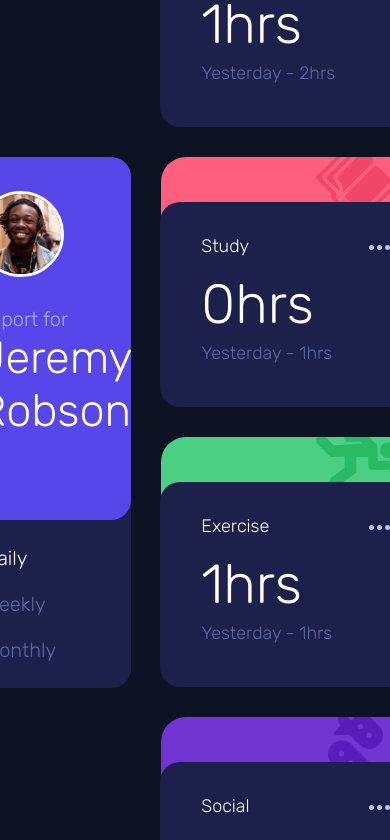
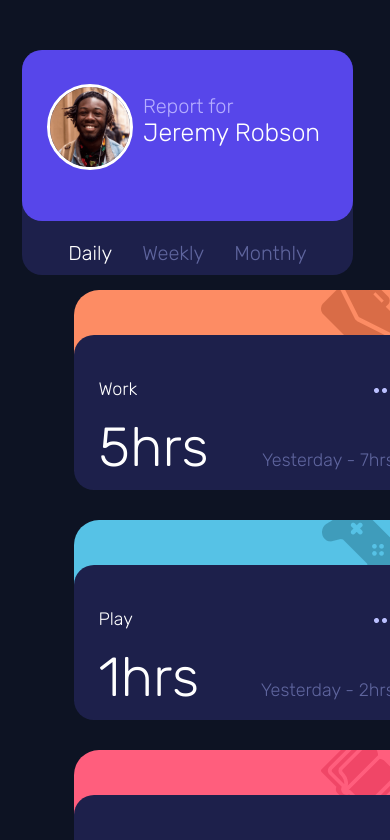
Before and after one commit to GilsonJrr/TimeTrackingWeb, a React (Create React App) app: page / in a window 390 px wide. Shown: the top 840 px of the page. Built offline with nearby package versions, Linux system fonts and the light colour scheme.

Commit message:
responsive 1.0

```diff
--- a/package.json
+++ b/package.json
@@ -9,6 +9,7 @@
     "react": "^17.0.2",
     "react-dom": "^17.0.2",
     "react-scripts": "5.0.0",
+    "styled-components": "^5.3.3",
     "web-vitals": "^2.1.2"
   },
   "scripts": {
--- a/src/App.css
+++ b/src/App.css
@@ -2,7 +2,7 @@
 .App {
   background-color: #0D1323;
   display: flex;
-  width: 100%;
+  flex-wrap: wrap;
   height: 100vh;
   align-items: center;
   justify-content: center;
@@ -11,12 +11,15 @@
 .ContainerCards{
   display: flex;
   flex-wrap: wrap;
-  width: 55%;
+  max-width: 852px;
+  width: 70vw;
   align-self: center;
 }
 
 .ContainerMainCard{
-  width: 30%;
+  /**/
+  /*max-width: 354px;*/
+  max-width: 346px;
   display: flex;
   justify-content: flex-end;
 }
@@ -86,8 +89,15 @@
 .CardMain{
   display: flex;
   flex-direction: column;
+
+  /*Web*/
   width: 254px;
   height: 250px;
+
+  /*Mobile*/
+  /*width: 346px;
+  height: 200px;*/
+
   background: #FD8C64;
   border-radius: 25px;
   margin-left: 15px;
@@ -100,10 +110,9 @@
 
 .Card{
   display: flex;
-  width: 214px;
+  width: 100%;
   height: 230px;
   border-radius: 20px;
-  padding-left: 41px;
   margin-top: -20px;
   flex-direction: column;
   cursor: pointer;
--- a/src/Pages/Cards.js
+++ b/src/Pages/Cards.js
@@ -1,6 +1,7 @@
 import React,{useState} from 'react';
 import '../App.css';
 
+import {CardMain} from '../Style/global';
 import Dots from '../Image/Dots.png';
 
 function Card(props) {
@@ -8,20 +9,20 @@ function Card(props) {
   const [bgColor, setBgColor] = useState ('#1D204B')
 
   return (
-    <div className="CardMain" style={{backgroundColor: props.color }}>
+    <CardMain style={{backgroundColor: props.color }}>
 
         <img src={props.img} />
 
         <div className="Card" style={{background: bgColor }} onMouseOver={ ()=> setBgColor('#34397b')} onMouseOut={ ()=> setBgColor('#1D204B')}>
 
-            <div style={{flexDirection: 'row', display: 'flex', justifyContent: 'space-between', paddingRight: 25}}>
+            <div style={{flexDirection: 'row', display: 'flex', justifyContent: 'space-between', paddingRight: 25, paddingLeft: 25, paddingTop: 10}}>
               <div className="Activitie"> {props.title} </div>
               <div>
                 <img className="Img" src={Dots} alt="Dots"/>
               </div>
             </div>
 
-            <div>
+            <div style={{display: 'flex', flexWrap:'wrap', justifyContent: 'space-between', alignItems: 'baseline', paddingRight: 25, paddingLeft: 25, paddingBottom: 10}}>
               <div className="Hours">{props.time}hrs</div>
               { props.day === true && <div className="Past">Yesterday - {props.lastTime}hrs</div> }
               { props.week === true && <div className="Past">Last Week - {props.lastTime}hrs</div> }
@@ -30,7 +31,7 @@ function Card(props) {
 
         </div>
 
-    </div>
+    </CardMain>
   );
 }
 
--- a/src/Pages/MainCard.js
+++ b/src/Pages/MainCard.js
@@ -1,31 +1,41 @@
 import React from 'react';
 import '../App.css';
 
-import Photo from '../Image/image-jeremy.png';
+import {HeaderMain, Header, Date, Photo, Title, Name, bottonText} from '../Style/global';
+import photo from '../Image/image-jeremy.png';
 
 function MainCard(props) {
   return (
-    <div className="HeaderMain">
-        <div className="Header">
-            <div className="Photo">
-              <img src={Photo} style={{width: '100%'}}/>
+    <HeaderMain>
+
+        <Header>
+            <div style={{paddingLeft: 25, display: 'flex', flexWrap: 'wrap'}}>
+              <Photo>
+                <img src={photo} style={{width: '100%'}}/>
+              </Photo>
+              <div>
+                <Title> Report for </Title>
+                <Name> Jeremy Robson </Name>
+              </div>
             </div>
-            <div className="Title"> Report for </div>
-            <div className="Name"> Jeremy Robson </div>
+        </Header>
+
+        <div style={{display: 'flex', flexWrap: 'wrap',}}>
+          <bottonText style={{cursor: 'pointer'}} onClick={ ()=> props.HandleDay()}>
+            { props.day === true && <Date style={{color: '#FFFFFF'}}> Daily </Date> }
+            { props.day === false && <Date> Daily </Date>}
+          </bottonText>
+          <bottonText style={{cursor: 'pointer'}} onClick={ ()=> props.HandleWeek()}>
+            { props.week === true && <Date style={{color: '#FFFFFF'}}> Weekly </Date> }
+            { props.week === false && <Date> Weekly </Date>}
+          </bottonText>
+          <bottonText style={{cursor: 'pointer'}} onClick={ ()=> props.HandleMonth()}>
+            { props.month === true && <Date style={{color: '#FFFFFF'}}> Monthly </Date> }
+            { props.month === false && <Date> Monthly </Date>}
+          </bottonText>
         </div>
-        <button className="bottonText" onClick={ ()=> props.HandleDay()}>
-          { props.day === true && <div className="Date" style={{color: '#FFFFFF'}}> Daily </div> }
-          { props.day === false && <div className="Date"> Daily </div>}
-        </button>
-        <button className="bottonText" onClick={ ()=> props.HandleWeek()}>
-          { props.week === true && <div className="Date" style={{color: '#FFFFFF'}}> Weekly </div> }
-          { props.week === false && <div className="Date"> Weekly </div>}
-        </button>
-        <button className="bottonText" onClick={ ()=> props.HandleMonth()}>
-          { props.month === true && <div className="Date" style={{color: '#FFFFFF'}}> Monthly </div> }
-          { props.month === false && <div className="Date"> Monthly </div>}
-        </button>
-    </div>
+
+    </HeaderMain>
   );
 }
 
--- /dev/null
+++ b/src/Style/global.js
@@ -0,0 +1,118 @@
+import styled from 'styled-components'
+
+export const HeaderMain = styled.div`
+    display: flex;
+    flex-wrap: wrap;
+    //web
+    width: 254px;
+    height: 516px;
+    @media(max-width: 1000px){
+        //mobile
+        width: 346px;
+        height: 210px;
+        margin-top: 50px;
+    }
+    background: #1D204B;
+    border-radius: 20px;
+    padding-bottom: 15px;
+    margin-right: 15px;
+    justify-content: center;
+`;
+
+export const Header = styled.div`
+    display: flex;
+    flex-wrap: wrap;
+    flex-direction: row;
+    width: 100%;
+    height: 65%;
+    background: #5746EA;
+    border-radius: 20px;
+    padding-top: 34px;
+    margin-bottom: 15px;
+`;
+
+export const Date = styled.div`
+    font-family: Rubik;
+    font-style: normal;
+    font-weight: normal;
+    font-size: 20px;
+    color: #5F659E;
+    margin-top: 5px;
+    margin-bottom: 10px;
+    //web
+    margin-left: 30px;
+    padding-right: 50px;
+    @media(max-width: 1000px){
+        //mobile
+        padding-right: 0px;
+        margin-left: 15px;
+        margin-right: 15px;
+    }
+`;
+
+export const Photo = styled.div`
+    width: 80px;
+    height: 80px;
+    background: #1D204B;
+    border: 3px solid #FFFFFF;
+    border-radius: 100px;
+    margin-bottom: 20px;
+    margin-right: 10px;
+`;
+
+export const Title = styled.div`
+    font-family: Rubik;
+    padding-top: 10px;
+    font-style: normal;
+    font-weight: normal;
+    font-size: 20px;
+    color: #B5ADFF;
+`;
+
+export const Name = styled.div`
+    font-family: Rubik;
+    font-style: normal;
+    font-weight: 300;
+    //web
+    font-size: 45px;
+    @media(max-width: 1000px){
+        //mobile
+        font-size: 25px;
+    }
+    color: #FFFFFF;
+    margin-bottom: 66px;
+`;
+
+export const bottonText = styled.div`
+    background: #1D204B;
+    border-color: #1D204B;
+    border: none;
+    outline: none;
+    align-items: flex-start;
+    display: flex;
+`;
+
+// Cards CSS
+export const CardMain = styled.div`
+    display: flex;
+    flex-direction: column;
+
+    //Web
+    width: 254px;
+    height: 250px;
+
+    @media(max-width: 1000px){
+        //Mobile
+        width: 346px;
+        height: 200px;
+    }
+
+    background: #FD8C64;
+    border-radius: 25px;
+    margin-left: 15px;
+    margin-right: 15px;
+    margin-bottom: 15px;
+    margin-top: 15px;
+    align-items: flex-end;
+    justify-content: center;
+`;
```
Also changed, not shown: 1 other file (tests, documents, lock files or other folders).
